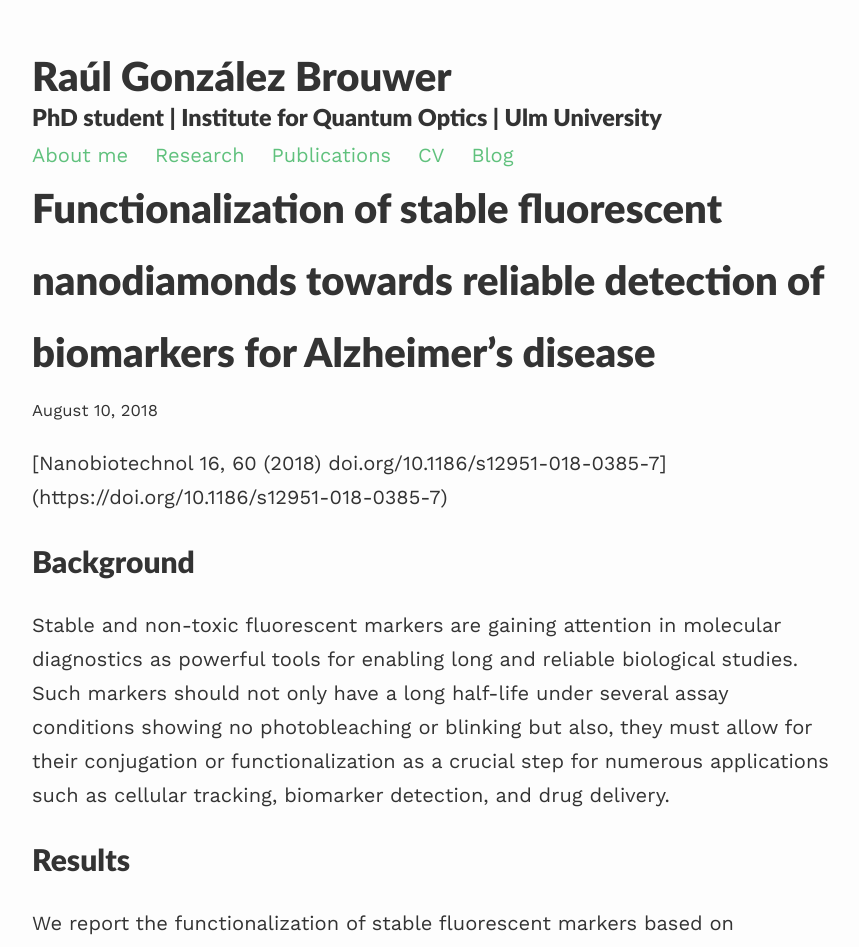
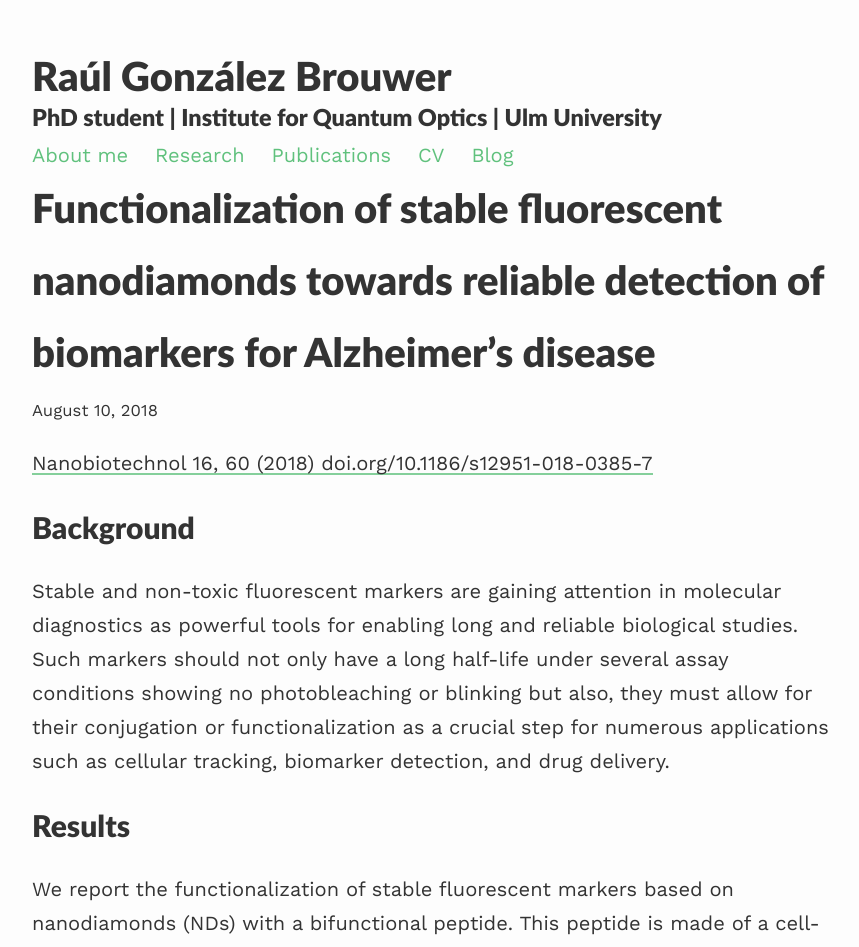
Before and after one commit to rmgonzal/rmgonzal.github.io, a Jekyll site: the page built from _posts/2018-08-10-jekyll.md, in a window 1280 px wide. Shown: the top 947 px of the page, without its empty margins (208-1067 px from the left). Built offline with Jekyll 4.4.1, drawn with Linux system fonts in a browser that asks for light colours; nearby versions of some CDN libraries; some of the changed lines change nothing that is shown.

Commit message:
Update 2018-08-10-jekyll.md

```diff
--- a/_posts/2018-08-10-jekyll.md
+++ b/_posts/2018-08-10-jekyll.md
@@ -4,7 +4,7 @@ title: "Functionalization of stable fluorescent nanodiamonds towards reliable de
 authors: Morales-Zavala, F., Casanova-Morales, N., Gonzalez, R.B. et al.
 ---
 
-[Nanobiotechnol 16, 60 (2018) doi.org/10.1186/s12951-018-0385-7] (https://doi.org/10.1186/s12951-018-0385-7)
+[Nanobiotechnol 16, 60 (2018) doi.org/10.1186/s12951-018-0385-7](https://doi.org/10.1186/s12951-018-0385-7)
 
 ## Background
 Stable and non-toxic fluorescent markers are gaining attention in molecular diagnostics as powerful tools for enabling long and reliable biological studies. Such markers should not only have a long half-life under several assay conditions showing no photobleaching or blinking but also, they must allow for their conjugation or functionalization as a crucial step for numerous applications such as cellular tracking, biomarker detection, and drug delivery.
@@ -12,7 +12,5 @@ Stable and non-toxic fluorescent markers are gaining attention in molecular diag
 ## Results
 We report the functionalization of stable fluorescent markers based on nanodiamonds (NDs) with a bifunctional peptide. This peptide is made of a cell-penetrating peptide and a six amino acids long β-sheet breaker peptide that can recognize amyloid β (Aβ) aggregates, a biomarker for Alzheimer's disease. Our results indicate that functionalized NDs (fNDs) are not cytotoxic and can be internalized by the cells. The fNDs allow ultrasensitive detection (at picomolar concentrations of NDs) of in vitro amyloid fibrils and amyloid aggregates in AD mice brains.
 
-![FND_alzheimer_2018](https://github.com/rmgonzal/rmgonzal.github.io/assets/51966905/53888ab0-31e8-4da6-a5bc-4880d2b5d80d=)
-
 ## Conclusions
 The fluorescence of functionalized NDs is more stable than that of fluorescent markers commonly used to stain Aβ aggregates such as Thioflavin T. These results pave the way for performing ultrasensitive and reliable detection of Aβ aggregates involved in the pathogenesis of Alzheimer's disease.
```
